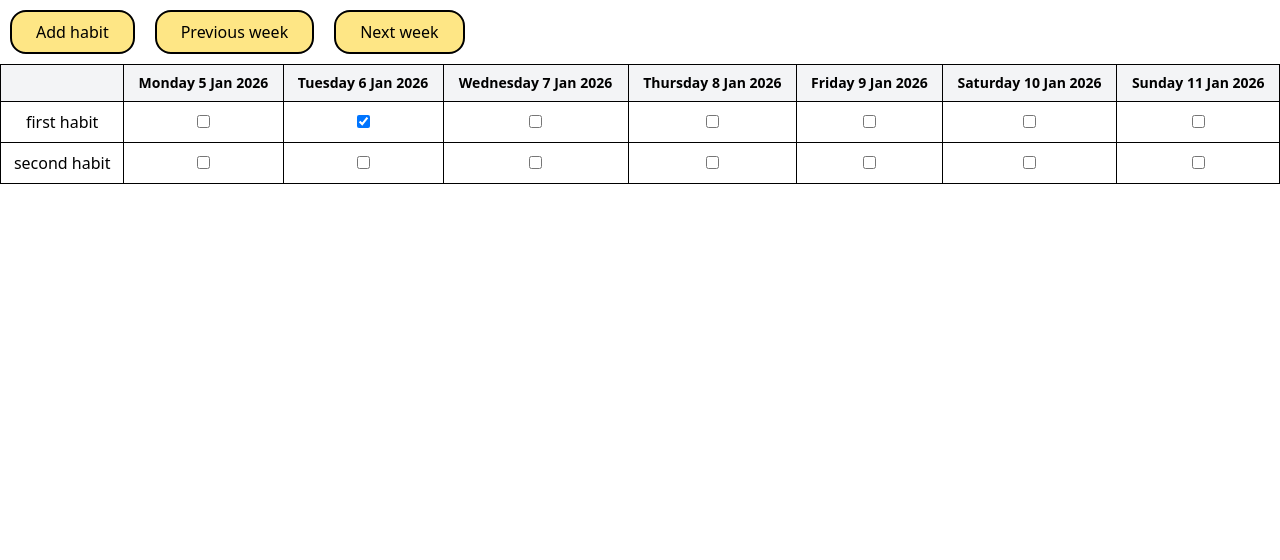
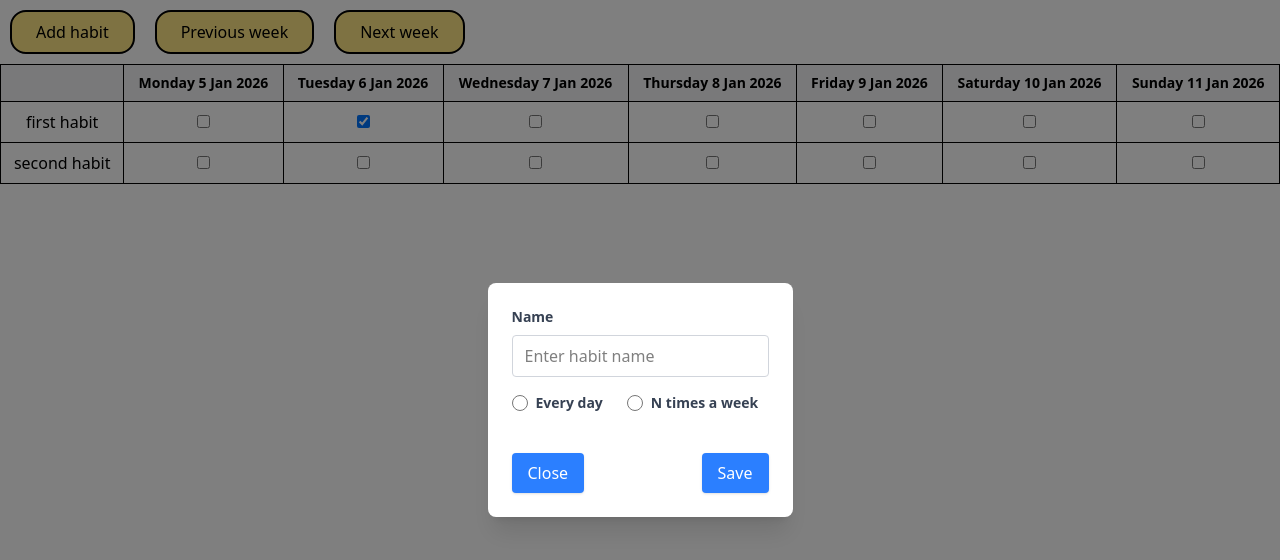
Before and after one commit to Klikam/habitstracker, a React (Vite) app: page / in a window 1280 px wide. Shown: the top 560 px of the page. Built offline with nearby package versions, Linux system fonts and the light colour scheme.

Commit message:
Added possibility to uncheck checkboxes, added modal for adding new habit

```diff
--- a/src/App.jsx
+++ b/src/App.jsx
@@ -1,13 +1,17 @@
+import AddHabit from './components/AddHabit';
 import HabitsTable from './components/HabitsTable';
 import Navigation from './components/Navigation';
 import StartContextProvider from './store/start-context-provider';
 
 function App() {
   return (
-    <StartContextProvider>
-      <Navigation />
-      <HabitsTable />
-    </StartContextProvider>
+    <>
+      <StartContextProvider>
+        <Navigation />
+        <HabitsTable />
+      </StartContextProvider>
+      <AddHabit isOpen={1} />
+    </>
   );
 }
 
--- /dev/null
+++ b/src/components/AddHabit.jsx
@@ -0,0 +1,61 @@
+import { createPortal } from 'react-dom';
+
+export default function AddHabit({ isOpen, onClose, onSave }) {
+  if (!isOpen) return null;
+
+  const types = ['Every day', 'N times a week'];
+
+  return createPortal(
+    <div className="fixed inset-0 bg-black/50 flex items-center justify-center z-50">
+      <div className="bg-white p-6 rounded-lg shadow-xl min-w-[300px]">
+        <div className="mb-4">
+          <label
+            htmlFor="name"
+            className="block text-gray-700 text-sm font-semibold mb-2"
+          >
+            Name
+          </label>
+          <input
+            type="text"
+            name="name"
+            id="name"
+            className="border border-gray-300 rounded px-3 py-2 w-full focus:outline-none focus:ring-2 focus:ring-blue-400 transition"
+            placeholder="Enter habit name"
+          />
+
+          <div className="flex gap-6 mt-4">
+            {types.map((type, index) => (
+              <label
+                key={index}
+                className="flex items-center gap-2 text-gray-700 text-sm font-semibold"
+              >
+                <input
+                  type="radio"
+                  name="habitType"
+                  id={`habitType-${index}`}
+                  className="accent-blue-500 w-4 h-4"
+                />
+                {type}
+              </label>
+            ))}
+          </div>
+        </div>
+        <div className="flex justify-between items-center pt-4">
+          <button
+            onClick={onClose}
+            className="mt-2 px-4 py-2 left bg-blue-500 hover:bg-blue-600 text-white rounded shadow transition"
+          >
+            Close
+          </button>
+          <button
+            onClick={onSave}
+            className="mt-2 px-4 py-2 bg-blue-500 hover:bg-blue-600 text-white rounded shadow transition"
+          >
+            Save
+          </button>
+        </div>
+      </div>
+    </div>,
+    document.body
+  );
+}
--- a/src/components/HabitsTable.jsx
+++ b/src/components/HabitsTable.jsx
@@ -22,15 +22,24 @@ export default function HabitsTable() {
     },
   ]);
 
-  function handleChange(date, affectedHabit) {
+  function handleChange(date, affectedHabit, event) {
     console.log(`In hangleChange: ${date}, ${affectedHabit}`);
     setHabits(prev =>
       prev.map(habit => {
         if (habit.name === affectedHabit) {
-          return {
-            ...habit,
-            daysFulfilled: Array.from(new Set([...habit.daysFulfilled, date])),
-          };
+          if (event.target.checked) {
+            return {
+              ...habit,
+              daysFulfilled: Array.from(
+                new Set([...habit.daysFulfilled, date])
+              ),
+            };
+          } else {
+            return {
+              ...habit,
+              daysFulfilled: habit.daysFulfilled.filter(day => day !== date),
+            };
+          }
         }
         return habit;
       })
@@ -71,10 +80,11 @@ export default function HabitsTable() {
                         checked={habit.daysFulfilled.includes(
                           date.toLocaleDateString('en-ca')
                         )}
-                        onChange={() =>
+                        onChange={e =>
                           handleChange(
                             date.toLocaleDateString('en-ca'),
-                            habit.name
+                            habit.name,
+                            e
                           )
                         }
                       />
```
